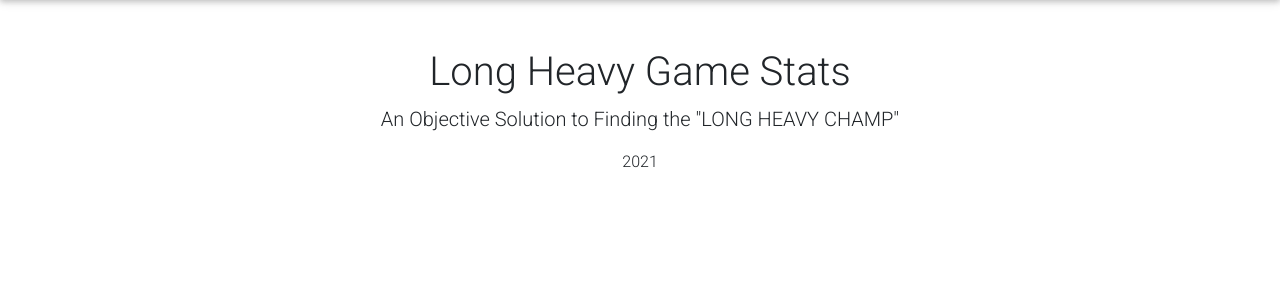
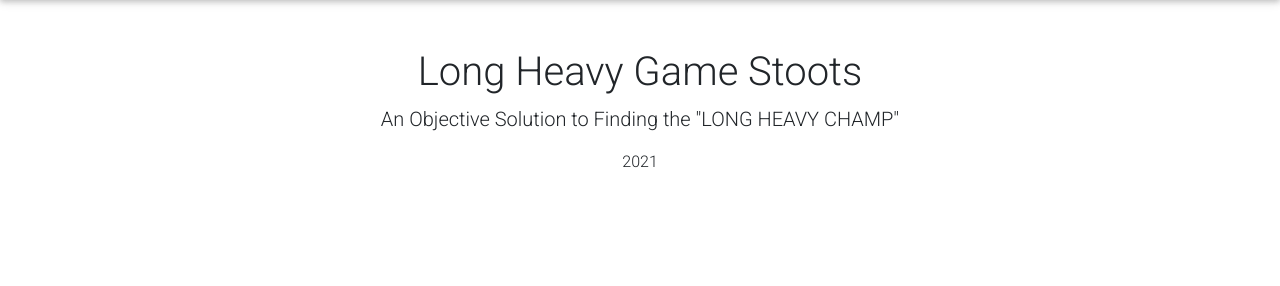
Before and after one commit to Yobeman/GravityTruth, a PHP site: page / in a window 1280 px wide. Shown: the part 56-342 px from the top of the page. Run offline with PHP 8.4, Linux system fonts and the light colour scheme; data that the repository does not hold is empty; some libraries are stand-ins or nearby versions.

Commit message:
Update index.php

```diff
--- a/index.php
+++ b/index.php
@@ -56,7 +56,7 @@
         <!-- Page content-->
         <div class="container">
             <div class="text-center mt-5">
-                <h1>Long Heavy Game Stats</h1>
+                <h1>Long Heavy Game Stoots</h1>
                 <p class="lead">An Objective Solution to Finding the "LONG HEAVY CHAMP"</p>
                 <p>2021</p>
                 </div>
```
